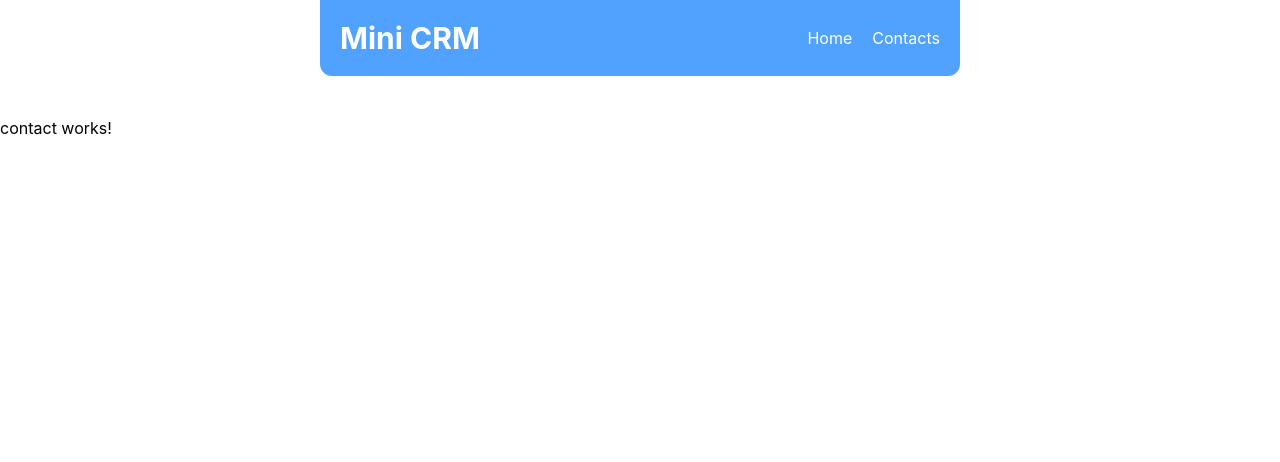
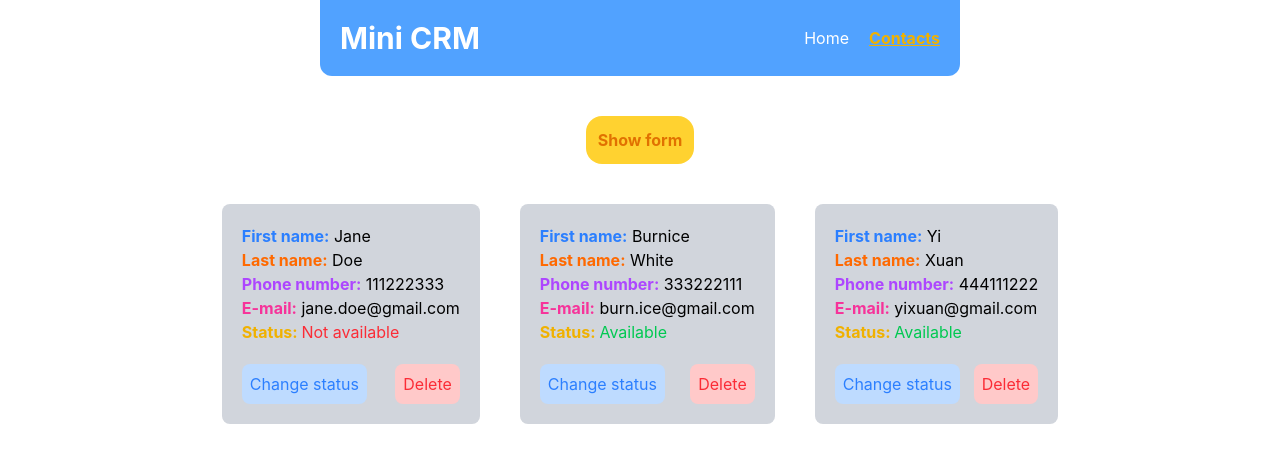
Before and after one commit to xKerelek/Angular, an Angular app: page /contacts in a window 1280 px wide. Shown: the top 462 px of the page. Built offline with nearby package versions, Linux system fonts and the light colour scheme.

Commit message:
Formularz dodania nowego kontaktu

```diff
--- /dev/null
+++ b/src/app/add-contact/add-contact.component.html
@@ -0,0 +1,25 @@
+<div class="flex justify-center mt-1 w-full">
+  <div class="flex flex-col gap-5 bg-slate-200 p-8 rounded-xl">
+    <h2 class="text-3xl font-bold text-center mb-5">Add New Contact</h2>
+    <div class="flex flex-col gap-2">
+      <label class="text-xl font-bold">First Nsame</label>
+      <input type="text" placeholder="Enter First name..." class="border p-2 rounded-lg">
+    </div>
+    <div class="flex flex-col gap-5">
+      <label class="text-xl font-bold">Last Name</label>
+      <input type="text" placeholder="Enter Last Name..." class="border p-2 rounded-lg">
+    </div>
+    <div class="flex flex-col gap-5">
+      <label class="text-xl font-bold">Phone number</label>
+      <input type="number" placeholder="Enter phone number..." class="border p-2 rounded-lg">
+    </div>
+    <div class="flex flex-col gap-5">
+      <label class="text-xl font-bold">E-mail</label>
+      <input type="email" placeholder="Enter e-mail..." class="border p-2 rounded-lg">
+    </div>
+    <div class="flex justify-around">
+      <button class="bg-gray-400 p-3 rounded-lg text-gray-600 font-bold cursor-pointer">Close</button>
+      <button class="bg-green-400 p-3 rounded-lg text-green-600 font-bold cursor-pointer">Add new contact</button>
+    </div>
+  </div>
+</div>
--- a/src/app/app.component.ts
+++ b/src/app/app.component.ts
@@ -6,6 +6,7 @@ import {RouterOutlet} from '@angular/router';
   selector: 'app-root',
   imports: [HeaderComponent, RouterOutlet],
   templateUrl: './app.component.html',
+  standalone: true,
   styleUrl: './app.component.css'
 })
 export class AppComponent {
--- a/src/app/contact/contact.component.html
+++ b/src/app/contact/contact.component.html
@@ -1 +1,34 @@
-<p>contact works!</p>
+<div class="flex justify-center"  *ngIf="!isFormOpen">
+  <button type="button" class="bg-amber-300 p-3 rounded-2xl text-amber-600 font-bold cursor-pointer" (click)="toggleModal()">Show form</button>
+</div>
+<div class="flex justify-center"  *ngIf="isFormOpen">
+  <button type="button" class="bg-orange-300 p-3 rounded-2xl text-orange-600 font-bold cursor-pointer" (click)="toggleModal()">Close form</button>
+</div>
+<app-add-contact *ngIf="isFormOpen"></app-add-contact>
+
+
+<div class="flex flex-row gap-10 justify-center mt-10">
+  <div *ngFor="let contact of initialData" class="bg-gray-300 p-5 rounded-lg mb-5">
+      <p>
+        <span class="text-blue-500 font-bold">First name:</span> {{contact.firstName}}
+      </p>
+      <p>
+        <span class="text-orange-500 font-bold">Last name:</span> {{contact.lastName}}
+      </p>
+      <p>
+        <span class="text-purple-500 font-bold">Phone number:</span> {{contact.phoneNumber}}
+      </p>
+      <p>
+        <span class="text-pink-500 font-bold">E-mail:</span> {{contact.email}}
+      </p>
+      <p>
+        <span class="text-yellow-500 font-bold">Status: </span>
+        <span [ngClass]="{'text-green-500': contact.isAvailable, 'text-red-500': !contact.isAvailable}">{{contact.isAvailable ? 'Available' : 'Not available'}}</span>
+      </p>
+    <div class="flex justify-between mt-5">
+      <button type="button" class="bg-blue-200 p-2 rounded-lg text-blue-500 cursor-pointer" (click)="onChangeStatus(contact)">Change status</button>
+      <button type="button" class="bg-red-200 p-2 rounded-lg text-red-500 cursor-pointer" (click)="onDelete(contact)">Delete</button>
+    </div>
+
+    </div>
+</div>
--- a/src/app/contact/contact.component.ts
+++ b/src/app/contact/contact.component.ts
@@ -1,11 +1,37 @@
-import { Component } from '@angular/core';
+import {Component} from '@angular/core';
+import { CommonModule} from '@angular/common';
+import { AddContactComponent } from '../add-contact/add-contact.component';
+
 
 @Component({
   selector: 'app-contact',
-  imports: [],
+  imports: [CommonModule, AddContactComponent],
   templateUrl: './contact.component.html',
+  standalone: true,
   styleUrl: './contact.component.css'
 })
 export class ContactComponent {
 
+  isFormOpen = false;
+  initialData = [
+    {id: "1", firstName: "Jane", lastName: "Doe", phoneNumber: "111222333", email: "jane.doe@gmail.com", isAvailable: false },
+    {id: "2", firstName: "Burnice", lastName: "White", phoneNumber: "333222111", email: "burn.ice@gmail.com", isAvailable: true },
+    {id: "3", firstName: "Yi", lastName: "Xuan", phoneNumber: "444111222", email: "yixuan@gmail.com", isAvailable: true },
+  ];
+
+  onChangeStatus(contact: any) {
+    contact.isAvailable = !contact.isAvailable;
+
+  }
+
+  onDelete(contact: any) {
+    this.initialData = this.initialData.filter((item: any) => contact.id !== item.id);
+  }
+
+  toggleModal() {
+    this.isFormOpen = !this.isFormOpen;
+  }
+
+
+
 }
--- a/src/app/header/header.component.html
+++ b/src/app/header/header.component.html
@@ -4,8 +4,16 @@
            <h1 class="text-3xl font-bold">Mini CRM</h1>
         </div>
         <ul class="flex justify-around gap-5">
-            <li class=""><a routerLink="">Home</a></li>
-            <li><a routerLink="/contacts">Contacts</a></li>
+            <li>
+              <a routerLink=""
+              routerLinkActive="font-bold underline text-yellow-500"
+              [routerLinkActiveOptions]="{exact: true}">Home</a>
+            </li>
+            <li>
+              <a routerLink="/contacts"
+                 routerLinkActive="font-bold underline text-yellow-500"
+              >Contacts</a>
+            </li>
         </ul>
     </div>
 
--- a/src/app/header/header.component.ts
+++ b/src/app/header/header.component.ts
@@ -1,12 +1,13 @@
 import { Component } from '@angular/core';
-import {RouterLink} from '@angular/router';
+import {RouterLink, RouterLinkActive} from '@angular/router';
 
 @Component({
   selector: 'app-header',
   imports: [
-    RouterLink
+    RouterLink, RouterLinkActive
   ],
   templateUrl: './header.component.html',
+  standalone: true,
   styleUrl: './header.component.css'
 })
 export class HeaderComponent {
--- a/src/app/home/home.component.html
+++ b/src/app/home/home.component.html
@@ -1 +1,4 @@
-<p>home works!</p>
+<div class="container mx-auto mt-10 text-center">
+  <h1 class="text-3xl font-bold">Strona startowa</h1>
+  <p class="text-xl mt-5">Możesz przejść na kontakty</p>
+</div>
--- a/src/app/home/home.component.ts
+++ b/src/app/home/home.component.ts
@@ -4,6 +4,7 @@ import { Component } from '@angular/core';
   selector: 'app-home',
   imports: [],
   templateUrl: './home.component.html',
+  standalone: true,
   styleUrl: './home.component.css'
 })
 export class HomeComponent {
```
Also changed, not shown: src/app/add-contact/add-contact.component.ts (added, +13 -0 lines), src/app/add-contact/add-contact.component.css (added), 1 other file (tests, documents, lock files or other folders).
